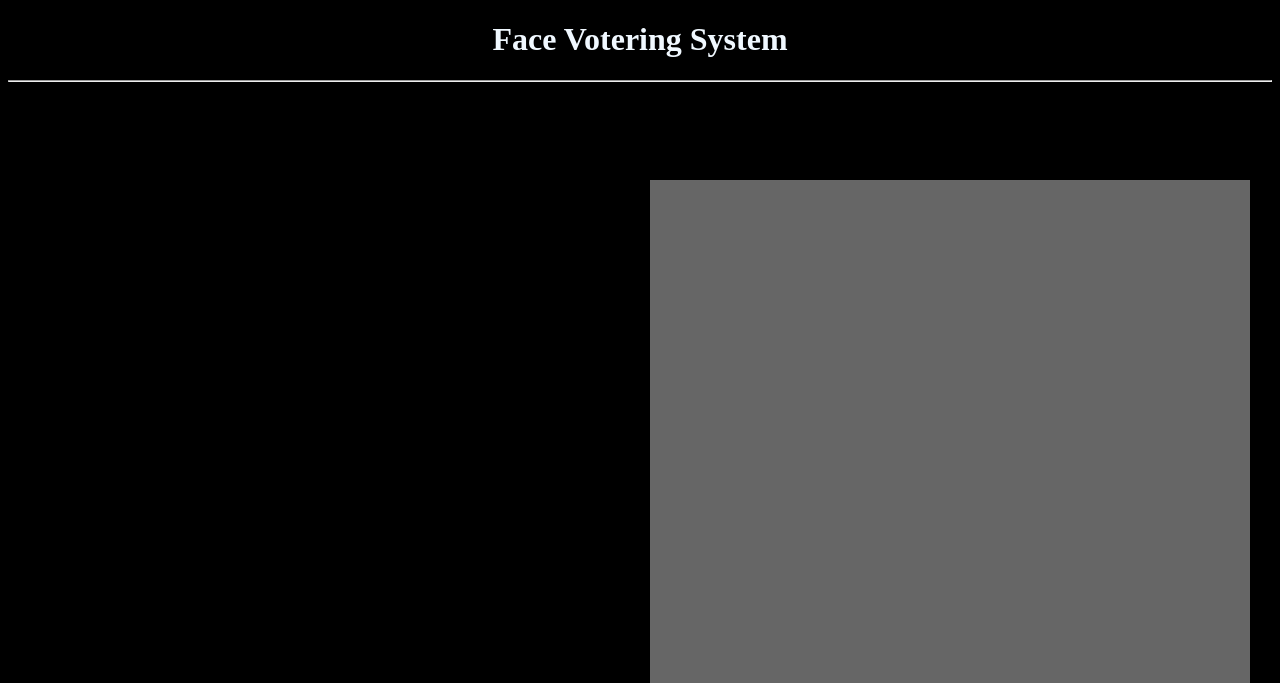
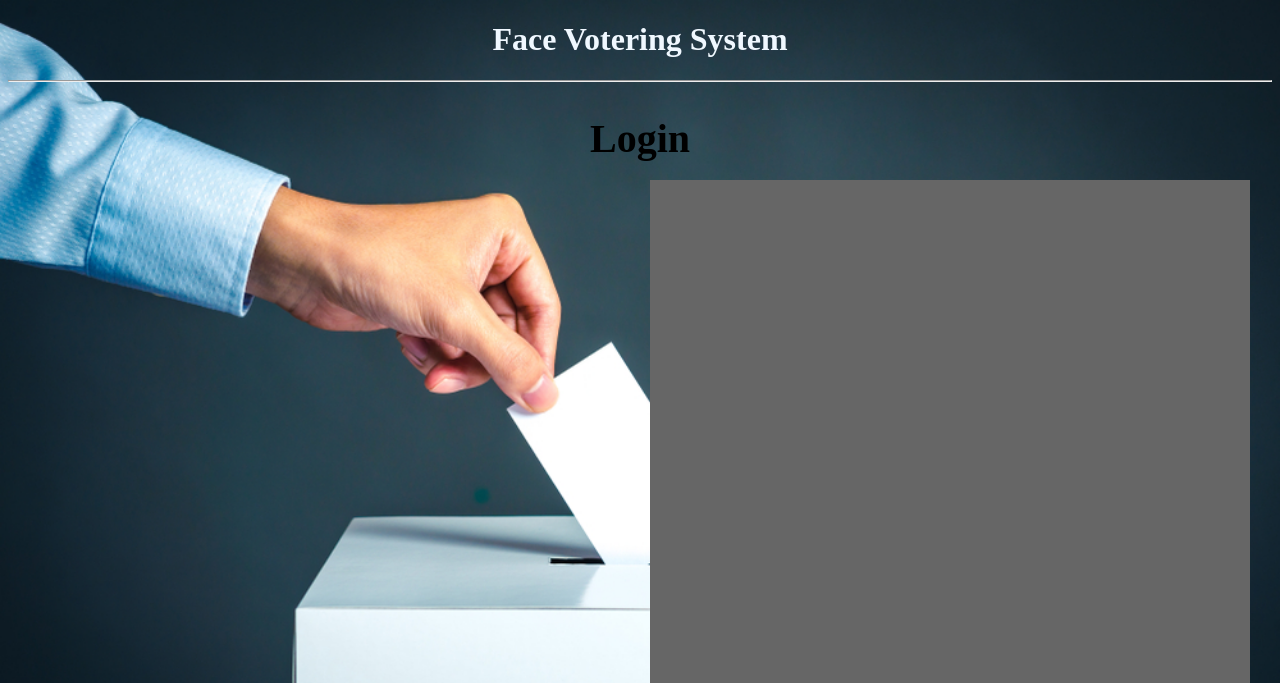
Before and after one commit to locker55198/facevote, a Flask app: template templates/login.html in a window 1280 px wide. Shown: the top 683 px of the page. Run offline with Flask 2, Linux system fonts and the light colour scheme; the template is opened without the code that fills it, so the values that code supplies are empty.

Commit message:
Update login.html

```diff
--- a/templates/login.html
+++ b/templates/login.html
@@ -63,7 +63,9 @@
 
     <style>
         body {
-            background-color: #000;
+            background-image: url('{{ url_for('static', filename='images/vote.jpg') }}');
+            background-size: cover;
+            background-repeat: no-repeat;
         }
     </style>
 </html>
```
